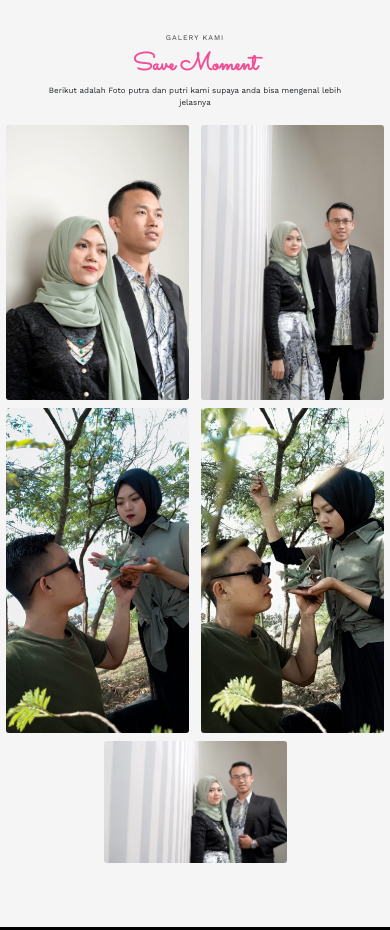
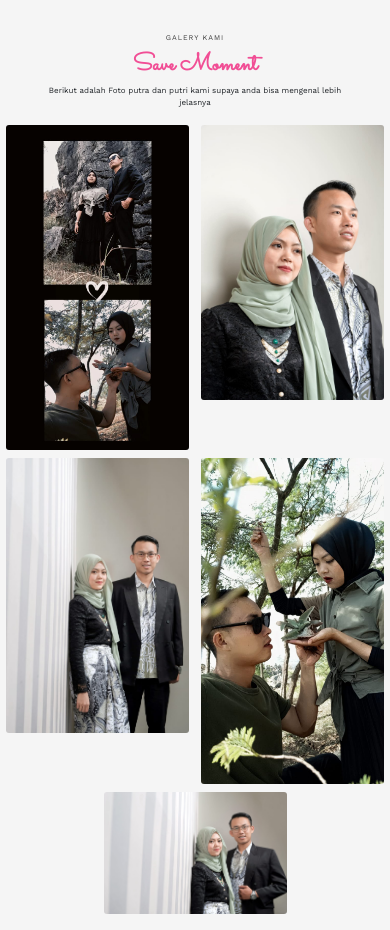
Before and after one commit to Aquestbiz/undangan_rizki_dan_yuni, a plain HTML site: page index.html in a window 390 px wide. Shown: the part 2220-3150 px from the top of the page. Drawn offline with nearby package versions, Linux system fonts and the light colour scheme; some packages are replaced by stand-ins of ours; a script that the page names is missing.

Commit message:
Update index.html

```diff
--- a/index.html
+++ b/index.html
@@ -38,7 +38,7 @@
       <main>
         <h4>Undangan Pernikahan</h4>
         <h1>
-          Rizki Hari Pribadi <br /><br /><br />&<br /><br /><br />
+          Rizki Hari Pribadi <br /><br />&<br /><br /><br />
           Yuni Supartini
         </h1>
         <br />
@@ -234,14 +234,28 @@
         >
           <div class="col mt-3">
             <a
-              href="img/ct1.jpeg"
+              href="img/ct8.jpeg"
               data-toggle="lightbox"
               data-caption="AquestTech01"
               data-gallery="gallery"
             >
               <img
+                src="img/ct8.jpeg"
+                alt="AquestTech01"
+                class="img-fluid w-100 rounded"
+              />
+            </a>
+          </div>
+          <div class="col mt-3">
+            <a
+              href="img/ct1.jpeg"
+              data-toggle="lightbox"
+              data-caption="AquestTech02"
+              data-gallery="gallery"
+            >
+              <img
                 src="img/ct1.jpeg"
-                alt="AquestTech01"
+                alt="AquestTech02"
                 class="img-fluid w-100 rounded"
               />
             </a>
@@ -250,25 +264,11 @@
             <a
               href="img/ct5.jpeg"
               data-toggle="lightbox"
-              data-caption="AquestTech02"
+              data-caption="AquestTech03"
               data-gallery="gallery"
             >
               <img
                 src="img/ct5.jpeg"
-                alt="AquestTech02"
-                class="img-fluid w-100 rounded"
-              />
-            </a>
-          </div>
-          <div class="col mt-3">
-            <a
-              href="img/ct7.jpeg"
-              data-toggle="lightbox"
-              data-caption="AquestTech03"
-              data-gallery="gallery"
-            >
-              <img
-                src="img/ct7.jpeg"
                 alt="AquestTech03"
                 class="img-fluid w-100 rounded"
               />
```
